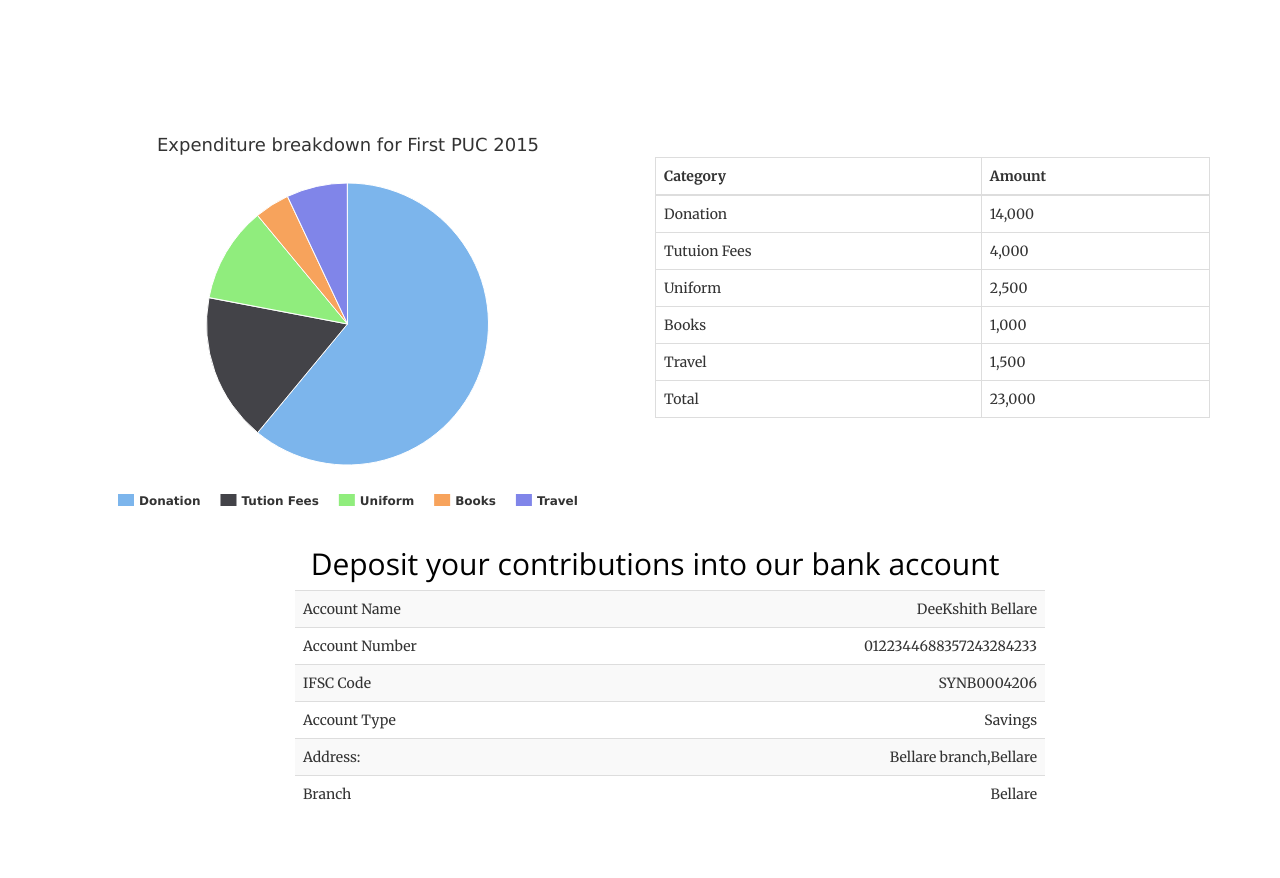
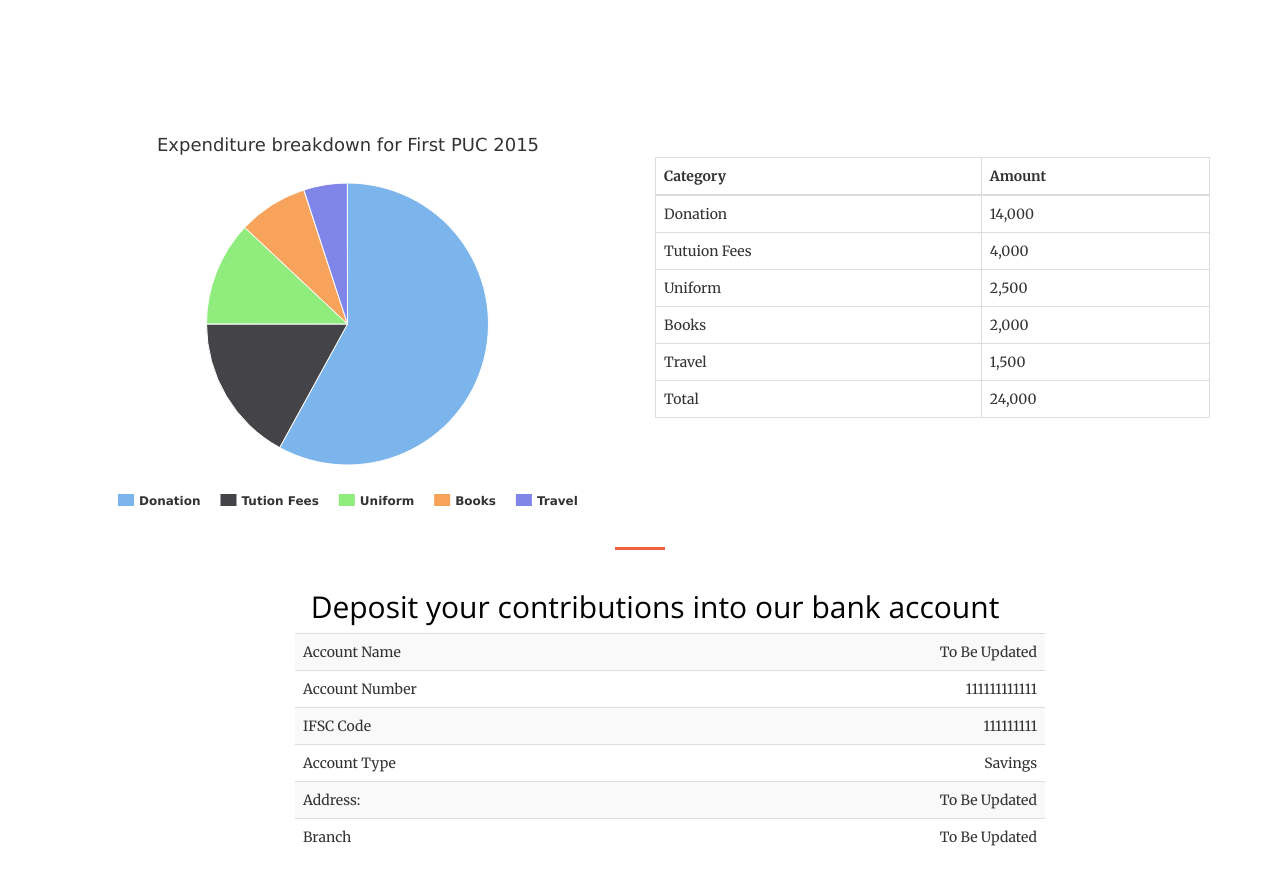
Before and after one commit to enrichalife/enrichalife.github.io, a plain HTML site: page index.html in a window 1280 px wide. Shown: the part 2360-3238 px from the top of the page. Drawn offline with nearby package versions, Linux system fonts and the light colour scheme.

Commit message:
Favicon and content updation

```diff
--- a/css/creative.css
+++ b/css/creative.css
@@ -435,5 +435,6 @@ body {
 }
 #contact
 {
-    background-color: rgb(160,160,160);
+    background-color: #AB4B52 ;
+    color: white;
 }
--- a/index.html
+++ b/index.html
@@ -8,8 +8,10 @@
     <meta name="viewport" content="width=device-width, initial-scale=1">
     <meta name="description" content="">
     <meta name="author" content="">
+<link rel="shortcut icon" type="image/png" href="/favicon.png" />
+    <link rel="icon" type="image/png" href="favicon.png" />
 
-    <title>Creative - Start Bootstrap Theme</title>
+    <title>Enrich a Life</title>
 
     <!-- Bootstrap Core CSS -->
     <link rel="stylesheet" href="css/bootstrap.min.css" type="text/css">
@@ -152,7 +154,7 @@
       </tr>
        <tr>
         <td>Books</td>
-        <td>1,000</td>
+        <td>2,000</td>
 
       </tr>
        <tr>
@@ -162,7 +164,7 @@
       </tr>
        <tr>
         <td>Total</td>
-        <td>23,000</td>
+        <td>24,000</td>
 
       </tr>
     </tbody>
@@ -170,7 +172,7 @@
 </div>
 </div>
 </div>
-
+  <hr class="primary">
 <div class="container text-center marriageContainer">
 
             <h2>Deposit your contributions into our bank account</h2>
@@ -182,15 +184,15 @@
                             <tbody>
                                 <tr>
                                     <td class="boldCol text-left">Account Name</td>
-                                    <td class="text-right">DeeKshith Bellare</td>
+                                    <td class="text-right">To Be Updated</td>
                                 </tr>
                                 <tr>
                                     <td class="boldCol text-left">Account Number</td>
-                                    <td class="text-right">0122344688357243284233</td>
+                                    <td class="text-right">111111111111</td>
                                 </tr>
                                 <tr>
                                     <td class="boldCol text-left">IFSC Code</td>
-                                    <td class="text-right">SYNB0004206</td>
+                                    <td class="text-right">111111111</td>
                                 </tr>
                                 <tr>
                                     <td class="boldCol text-left">Account Type</td>
@@ -198,11 +200,11 @@
                                 </tr>
                                 <tr>
                                     <td class="boldCol text-left">Address:</td>
-                                    <td class="text-right">Bellare branch,Bellare</td>
+                                    <td class="text-right">To Be Updated</td>
                                 </tr>
                                 <tr>
                                     <td class="boldCol text-left">Branch</td>
-                                    <td class="text-right">Bellare</td>
+                                    <td class="text-right">To Be Updated</td>
 
                                 </tr>
                             </tbody>
@@ -223,7 +225,7 @@
                 <div class="col-lg-8 col-lg-offset-2 text-center">
                     <h2 class="section-heading">Let's Get In Touch!</h2>
                     <hr class="primary">
-                    <p>Ready to start your next project with us? That's great! Give us a call or send us an email and we will get back to you as soon as possible!</p>
+                    <p>You may have suggestions or queries. Please drop a message, we will get back to you in a day</p>
                 </div>
                 <div class="col-lg-6 col-lg-offset-3">
                     <form  action="//formspree.io/deekshibellare@gmail.com" method="POST" name="sentMessage" id="contactForm" novalidate>
--- a/js/pi.js
+++ b/js/pi.js
@@ -27,14 +27,14 @@ $(function () {
             },
             series: [{
                 type: 'pie',
-                name: 'Exp Category',
+                name: 'Expense',
                 data: [
-                    ['Donation',   61],
+                    ['Donation',  58],
      ['Tution Fees',    17],
 
-                    ['Uniform',    11],
-                    ['Books',     4],
-                    ['Travel',   7],
+                    ['Uniform',    12],
+                    ['Books',     8],
+                    ['Travel',   5],
 
                 ]
             }]
```
Also changed, not shown: favicon.ico (added), favicon.png (added).
